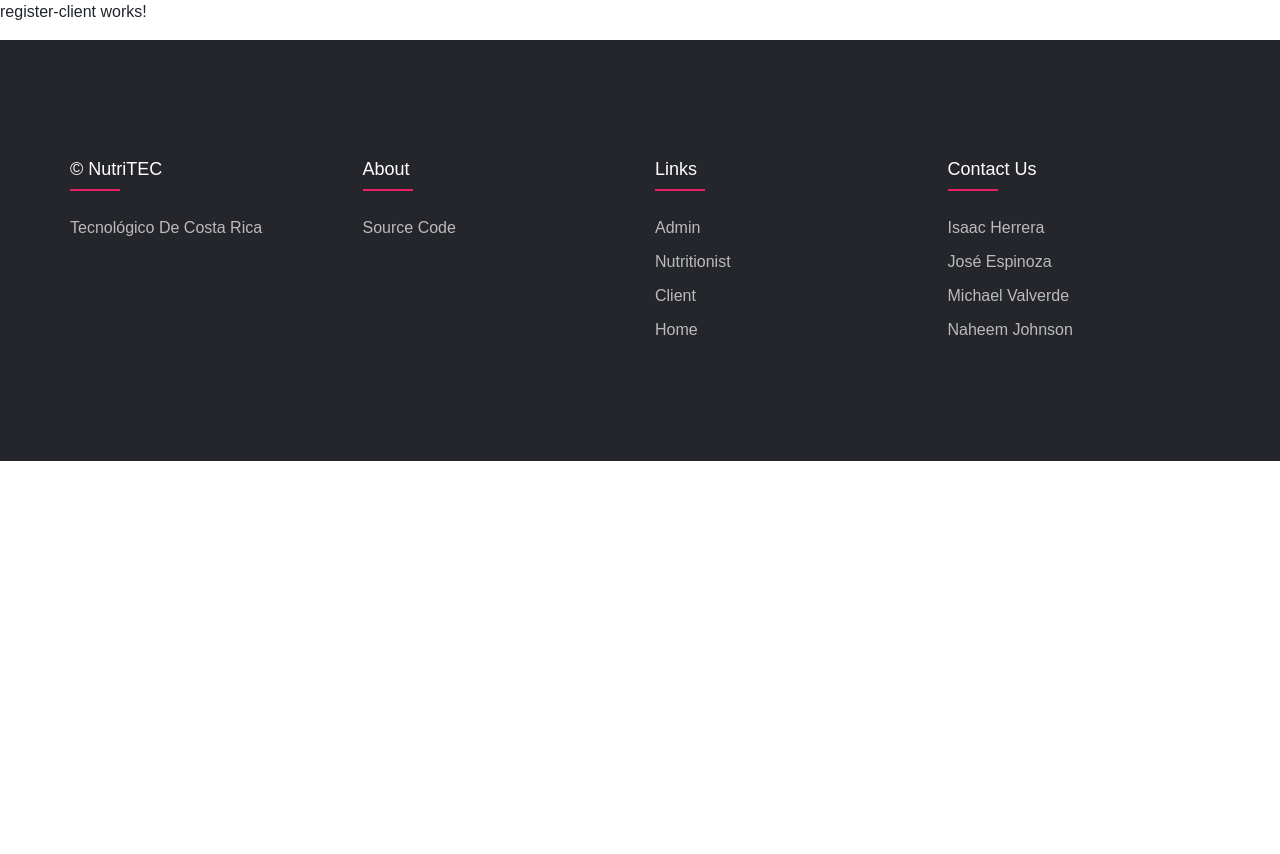
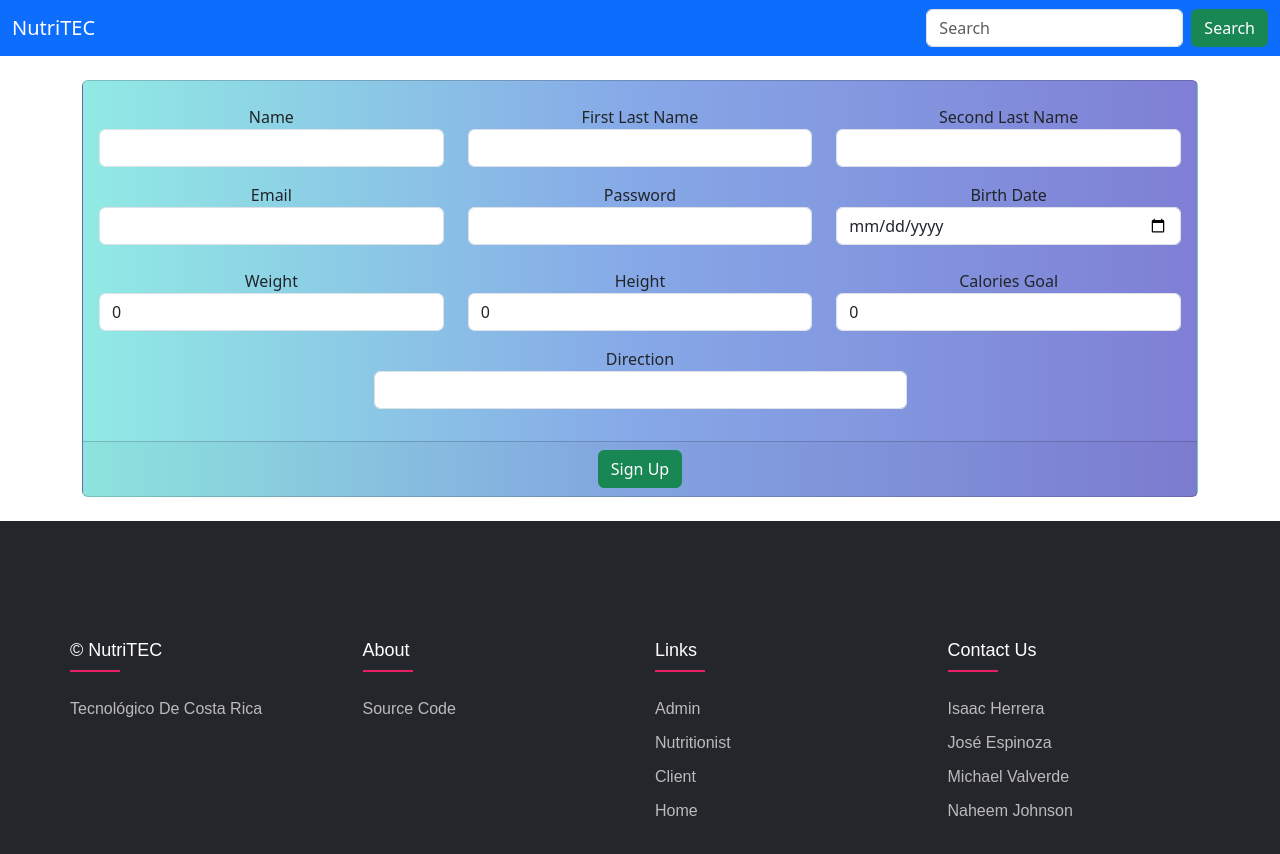
Before and after one commit to Isaacoun100/NutriTEC-WebApp, an Angular app: page /register-client in a window 1280 px wide. Shown: the top 854 px of the page. Before the commit the page ends 800 px from the top, so only its background shows below. Built offline with nearby package versions, Linux system fonts and the light colour scheme.

Commit message:
Register client view designed

```diff
--- a/src/app/view/register-client/register-client.component.html
+++ b/src/app/view/register-client/register-client.component.html
@@ -1 +1,149 @@
-<p>register-client works!</p>
+<body>
+
+    <app-navbar></app-navbar>
+
+    <div class="container py-4">
+
+        <form [formGroup]="clientForm" (ngSubmit)="createNewClient(clientForm.getRawValue())">
+
+            <div class="card grad-bg text-center">
+
+                <div class="card-body">
+
+                    <div class="row py-2">
+
+                        <div class="col-xxl-4 col-xl-4 col-lg-4 col-md-6 col-sm-6 col-6">
+
+                            <label for="Name">Name</label>
+
+                            <input type="text"
+                            class="form-control"
+                            id="name"
+                            formControlName="name">
+
+                        </div>
+
+                        <div class="col-xxl-4 col-xl-4 col-lg-4 col-md-6 col-sm-6 col-6">
+
+                            <label for="firstLastName">First Last Name</label>
+                            <input
+                            type="text"
+                            class="form-control"
+                            id="firstLastName"
+                            formControlName="firstLastName">
+
+                        </div>
+
+                        <div class="col-xxl-4 col-xl-4 col-lg-4 col-md-12 col-sm-12 col-12">
+
+                            <label for="secondLastName">Second Last Name</label>
+                            <input
+                            type="text"
+                            class="form-control"
+                            id="secondLastName"
+                            formControlName="password">
+
+                        </div>
+
+                    </div>
+
+                    <div class="row py-2">
+
+                        <div class="col-xxl-4 col-xl-4 col-lg-4 col-md-6 col-sm-6 col-6">
+
+                            <label for="email">Email</label>
+                            <input
+                            type="email"
+                            class="form-control"
+                            id="email"
+                            formControlName="email">
+
+                        </div>
+
+                        <div class="col-xxl-4 col-xl-4 col-lg-4 col-md-6 col-sm-6 col-6">
+
+                            <label for="password">Password</label>
+                            <input
+                            type="password"
+                            class="form-control"
+                            id="password"
+                            formControlName="password">
+
+                        </div>
+
+                        <div class="col-xxl-4 col-xl-4 col-lg-4 col-md-12 col-sm-12 col-12">
+
+                            <label for="birthDate">Birth Date</label>
+
+                            <input type="date"
+                            class="form-control"
+                            id="birthDate"
+                            formControlName="birthDate">
+
+                        </div>
+
+                    </div>
+
+                    <div class="row py-2">
+
+                        <div class="col-xxl-4 col-xl-4 col-lg-4 col-md-6 col-sm-6 col-6 py-2">
+
+                            <label for="weight">Weight</label>
+                            <input
+                            type="number"
+                            class="form-control"
+                            id="weight"
+                            formControlName="weight">
+
+                        </div>
+
+                        <div class="col-xxl-4 col-xl-4 col-lg-4 col-md-6 col-sm-6 col-6 py-2">
+
+                            <label for="height">Height</label>
+                            <input
+                            type="number"
+                            class="form-control"
+                            id="height"
+                            formControlName="height">
+
+                        </div>
+
+                        <div class="col-xxl-4 col-xl-4 col-lg-4 col-md-6 col-sm-6 col-6 py-2">
+
+                            <label for="caloriesGoal">Calories Goal</label>
+
+                            <input type="number"
+                            class="form-control"
+                            id="caloriesGoal"
+                            formControlName="caloriesGoal">
+
+                        </div>
+
+                        <div class="col-xxl-6 col-xl-6 col-lg-6 col-md-6 col-sm-6 col-6 center py-2">
+
+                            <label for="country">Direction</label>
+
+                            <input type="text"
+                            class="form-control"
+                            id="country"
+                            formControlName="country">
+
+                        </div>
+
+                    </div>
+
+                </div>
+
+                <div class="card-footer">
+
+                    <button class="btn btn-success" type="submit">Sign Up</button>
+
+                </div>
+
+            </div>
+
+        </form>
+
+    </div>
+
+</body>
--- a/src/app/view/register-client/register-client.component.scss
+++ b/src/app/view/register-client/register-client.component.scss
@@ -0,0 +1,11 @@
+.center{
+    margin: auto;
+    width: 50%;
+    padding: 10px;
+}
+
+.grad-bg {
+    background: #7f7fd5; /* fallback for old browsers */
+    background: -webkit-linear-gradient(to right, #91eae4, #86a8e7, #7f7fd5); /* Chrome 10-25, Safari 5.1-6 */
+    background: linear-gradient(to right, #91eae4, #86a8e7, #7f7fd5); /* W3C, IE 10+/ Edge, Firefox 16+, Chrome 26+, Opera 12+, Safari 7+ */
+}
--- a/src/app/view/register-client/register-client.component.ts
+++ b/src/app/view/register-client/register-client.component.ts
@@ -1,4 +1,5 @@
 import { Component } from '@angular/core';
+import { FormGroup, FormControl, Validators } from '@angular/forms';
 
 @Component({
   selector: 'app-register-client',
@@ -7,4 +8,31 @@ import { Component } from '@angular/core';
 })
 export class RegisterClientComponent {
 
+  /**
+   * @description This is the form we use to store the data the user inputs.
+   * @version 1.0
+   */
+  clientForm = new FormGroup({
+    name: new FormControl('', Validators.required),
+    firstLastName: new FormControl('', Validators.required),
+    secondLastName: new FormControl('', Validators.required),
+    birthDate: new FormControl('01-01-2000', Validators.required),
+    weight: new FormControl(0, Validators.required),
+    height: new FormControl(0, Validators.required),
+    email: new FormControl('', Validators.required),
+    password: new FormControl('', Validators.required),
+    caloriesGoal: new FormControl(0, Validators.required),
+    country : new FormControl('', Validators.required)
+  });
+
+  constructor() { }
+
+  /**
+   * @description This method is used to create a new client
+   * @param form
+   */
+  createNewClient(form : any) {
+    console.log(form);
+  }
+
 }
```
